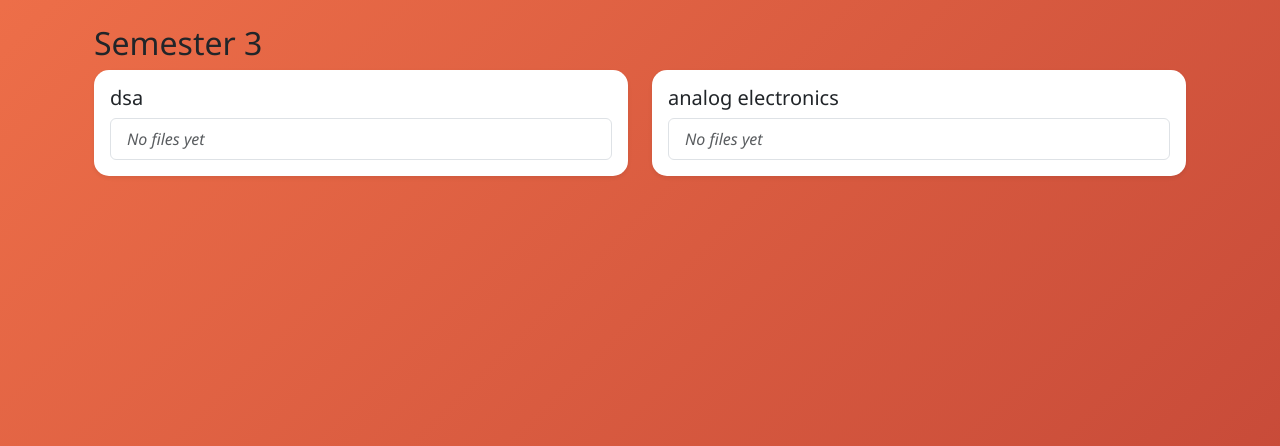
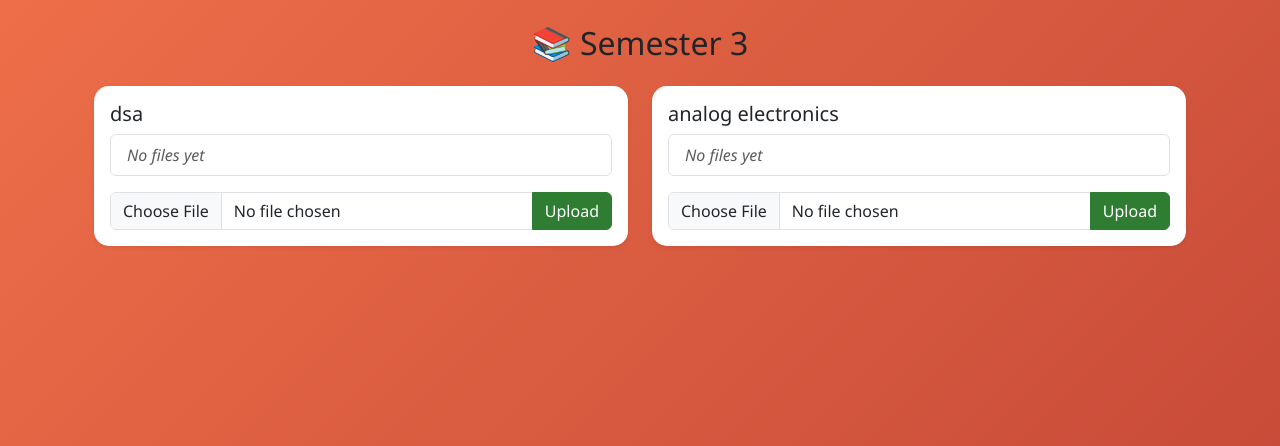
Before and after one commit to mtandrita/study-material-manager, a Flask app: page /semester/1 in a window 1280 px wide. Shown: the top 446 px of the page. Run offline with Flask 3, Linux system fonts and the light colour scheme; a user stored in the database is signed in; data comes from the database, SQL or seed files in the repository.

Commit message:
Update semester.html

```diff
--- a/templates/semester.html
+++ b/templates/semester.html
@@ -1,14 +1,15 @@
 {% extends 'base.html' %}
 {% block content %}
 <div class="container mt-4">
-  <h2>Semester {{ semester.number }}</h2>
+  <h2 class="text-center mb-4">📚 Semester {{ semester.number }}</h2>
   <div class="row">
     {% for subject in semester.subjects %}
-      <div class="col-md-6 mb-3">
+      <div class="col-md-6 mb-4">
         <div class="card shadow-sm">
           <div class="card-body">
             <h5 class="card-title">{{ subject.name }}</h5>
-            <ul class="list-group">
+
+            <ul class="list-group mb-3">
               {% set folder_path = config['UPLOAD_FOLDER'] ~ '/' ~ current_user.username ~ '/Semester' ~ semester.number|string ~ '/' ~ subject.name %}
               {% if os.path.exists(folder_path) %}
                 {% set files = os.listdir(folder_path) %}
@@ -30,6 +31,15 @@
                 <li class="list-group-item text-muted"><i>No files yet</i></li>
               {% endif %}
             </ul>
+
+            <!-- Upload form -->
+            <form method="POST" action="{{ url_for('upload_file', sem_id=semester.id, subject_name=subject.name) }}" enctype="multipart/form-data">
+              <div class="input-group">
+                <input type="file" name="file" class="form-control" required>
+                <button type="submit" class="btn btn-success">Upload</button>
+              </div>
+            </form>
+
           </div>
         </div>
       </div>
```
